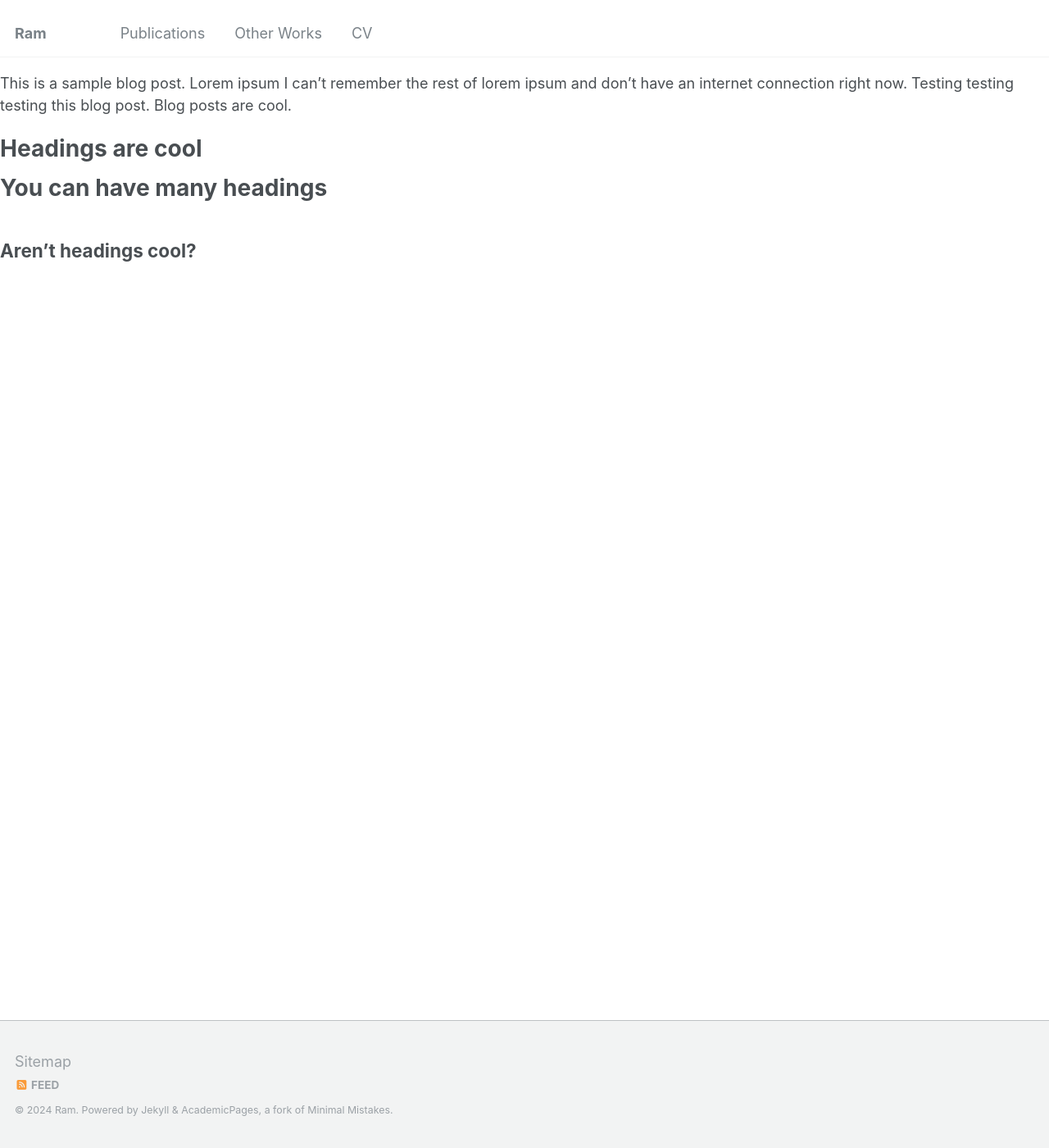
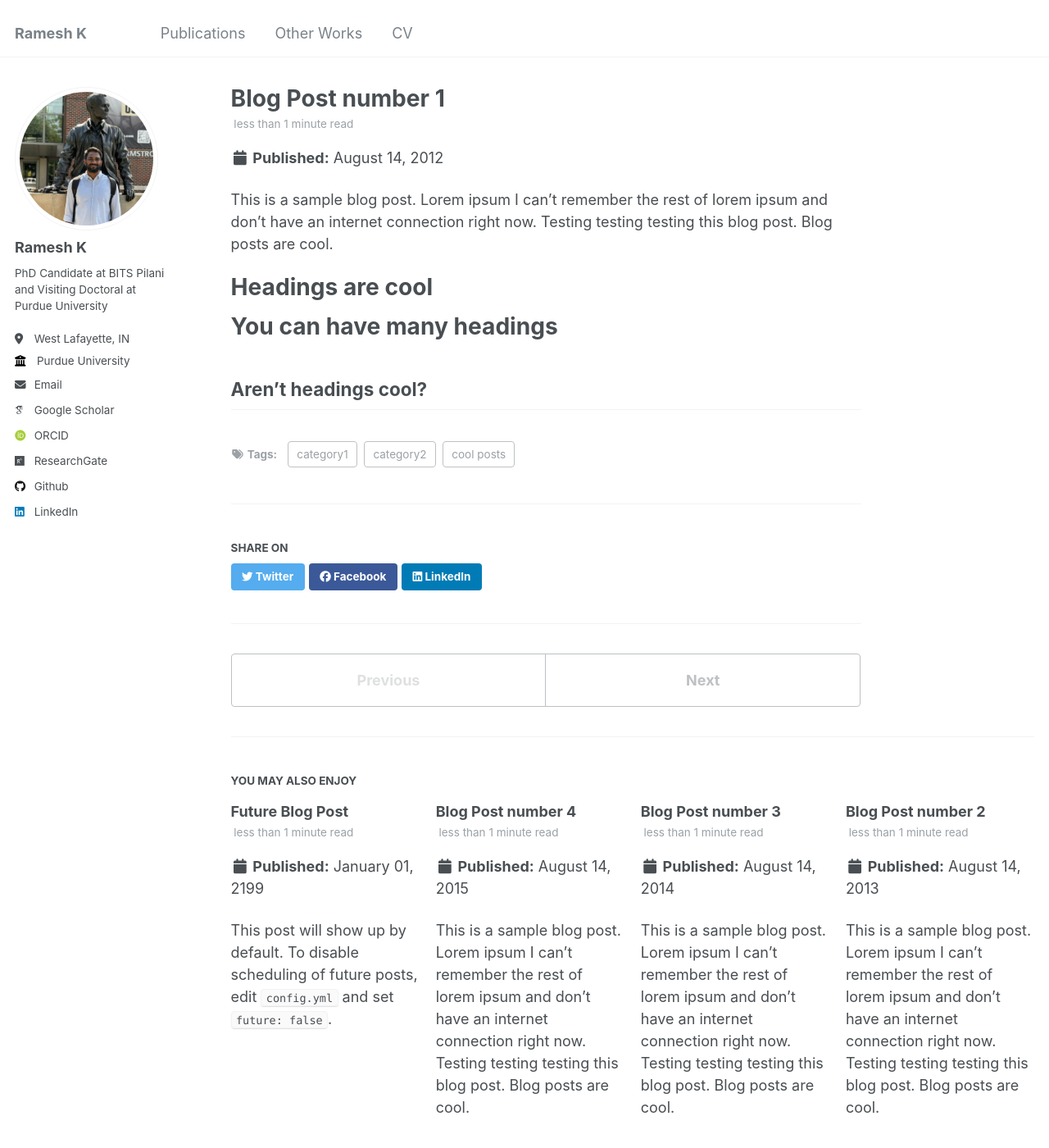
Before and after one commit to KakiRamesh/Ram, a Jekyll site: the page built from _posts/2012-08-14-blog-post-1.md, in a window 1280 px wide and 1400 px high. Shown: the whole window at 82% size. Built offline with Jekyll 4.4.1, drawn with Linux system fonts in a browser that asks for light colours; some web fonts are replaced; our own code applies the rules of GitHub Pages for plain Markdown files; some of the changed text lies outside the part shown.

Commit message:
Update _config.yml

```diff
--- a/_config.yml
+++ b/_config.yml
@@ -1,4 +1,4 @@
-w2# Welcome to Jekyll!
+# Welcome to Jekyll!
 #
 # This config file is meant for settings that affect your entire site, values
 # which you are expected to set up once and rarely need to edit after that.
@@ -12,9 +12,9 @@ title                    : "Ramesh K"
 title_separator          : "-"
 name                     : &name "Ramesh K"
 description              : &description "personal description"
-url                      : https://kakiramesh.github.io/Ram.github.io/ # https://kakiramesh.github.io/Ram.github.io/ # the base hostname & protocol for your site e.g. "https://mmistakes.github.io"
+url                      : https://kakiramesh.github.io/Ram.github.io/ # the base hostname & protocol for your site e.g. "https://mmistakes.github.io"
 baseurl                  : "" # the subpath of your site, e.g. "/blog"
-repository               : "Ram/kakiramesh.github.io"
+repository               : "kakiramesh.github.io/Ram.github.io"
 
 # Site Author - The following control what appear as part of the author content on the side bar.
 #               If a field is blank the icon and link will not appear, otherwise it will be shown.
@@ -24,19 +24,19 @@ author:
   avatar           : "MyPic.jpg"
   name             : "Ramesh K"
   pronouns         : # example: "she/her"
-  bio              : "PhD Candidate at BITS Pilani and Visiting Doctoral at Purdue University"
+  bio              : "PhD Candidate at BITS Pilani and Visiting Doctoral at Purdue University "
   location         : "West Lafayette, IN"
   employer         : "Purdue University"
   uri              : # URL
   email            : "rkaki@purdue.edu"
 
-  # Academic websites
+  # Academic websitesP
   arxiv            : # URL - Update with the correct link to your profile
   googlescholar    : "https://scholar.google.com/citations?user=ypcxv4AAAAAJ&hl=en"
   impactstory      : # URL
   orcid            : "https://orcid.org/my-orcid?orcid=0000-0002-8531-5401"
+  linkedin         : "kaki-ramesh-7a8948153"
   semantic         : # URL
-  pubmed           : # URL
   researchgate     : "https://www.researchgate.net/profile/Ramesh_Kaki"
 
   # Repositories and software development
@@ -48,7 +48,7 @@ author:
   stackoverflow    : # User number or user number and name (i.e., use "1" or "1/jeff-atwood")
 
   # Social media
-  bluesky          : # Replace this with you Bluesky username
+  bluesky          : # Username
   facebook         : # Username
   flickr           : # Username
   foursquare       : # Username
@@ -57,7 +57,7 @@ author:
   keybase          : # Username
   instagram        : # Username
   lastfm           : # Username
-  linkedin         : "kaki-ramesh-7a8948153"
+  pubmed           : # URL
   mastodon         : # URL
   medium           : # URL
   pinterest        : # Username
@@ -210,17 +210,15 @@ kramdown:
 # These settings control the types of collections used by the template
 collections:
   teaching:
-    output: true
+    output: false
     permalink: /:collection/:path/
   publications:
     output: true
     permalink: /:collection/:path/
   portfolio:
-    output: true
+    output: false
     permalink: /:collection/:path/
-  talks:
-    output: true
-    permalink: /:collection/:path/
+
 
 
 # These settings control how pages and collections are included in the site
@@ -270,14 +268,15 @@ defaults:
       author_profile: true
       share: true
       comment: true
-  # _talks
+   # Awards
   - scope:
       path: ""
-      type: talks
+      type: Awards
     values:
-      layout: talk
+      layout: single
       author_profile: true
       share: true
+      comment: true
 
 
 # Sass/SCSS
```
